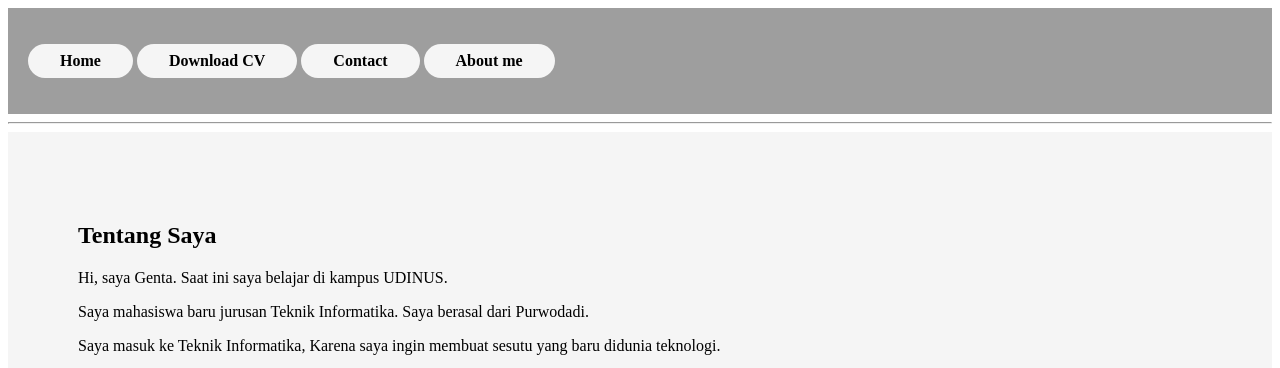
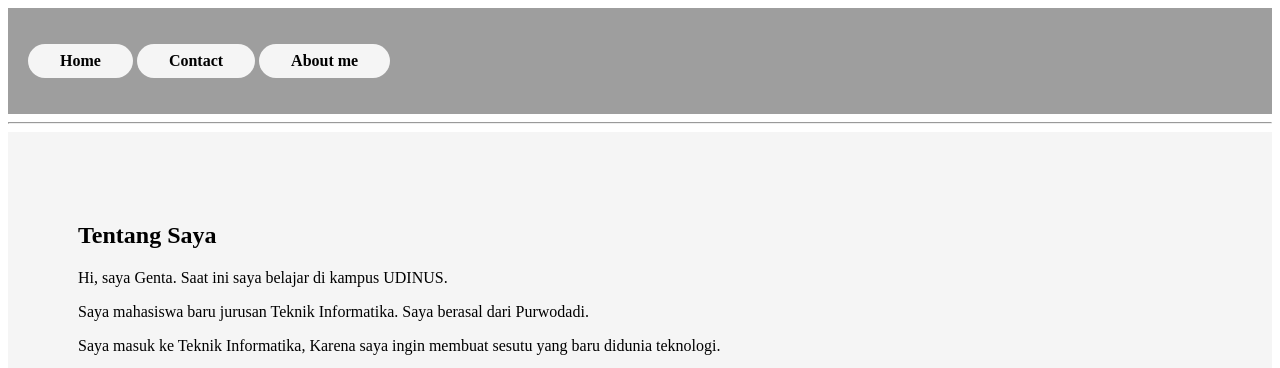
Before and after one commit to Mr-Genta/webdas, a plain HTML site: page Praktikum6/tentang.html in a window 1280 px wide. Shown: the top 368 px of the page. Drawn offline with Linux system fonts and the light colour scheme.

Commit message:
update161020221658

```diff
--- a/Praktikum6/tentang.html
+++ b/Praktikum6/tentang.html
@@ -88,7 +88,6 @@ scale=1.0">
     <body>
         <nav>
             <a href="index.html" class="action-btn">Home</a>
-            <a href="break.html" class="action-btn">Download CV</a>
             <a href="kontak.html" class="action-btn">Contact</a>
             <a href="tentang.html" class="action-btn">About me</a>
         </nav>
```
Also changed, not shown: Praktikum6/index.html (+0 -1 lines), Praktikum6/kontak.html (+1 -3 lines). Lines whose indentation alone changed are shown as unchanged.
